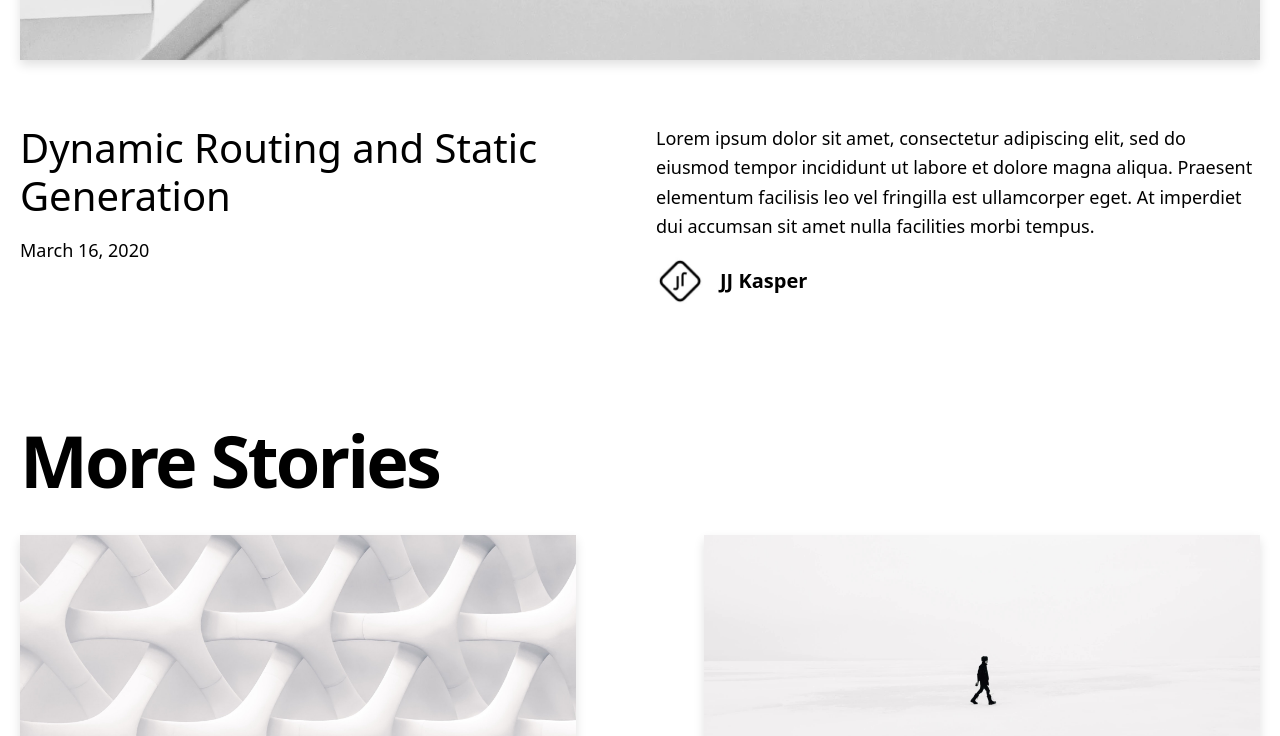
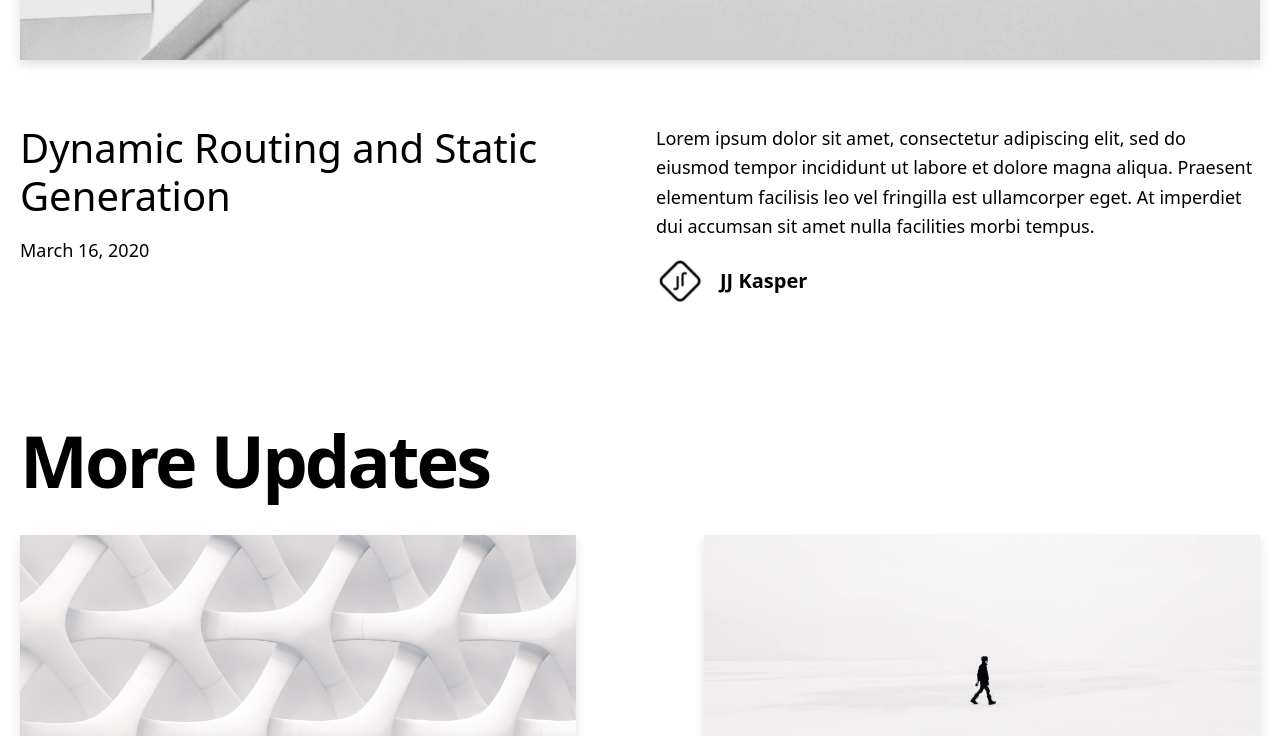
Before and after one commit to sami5001/CoMPuTEtalks, a Next.js app: page / in a window 1280 px wide. Shown: the part 949-1685 px from the top of the page. Built offline with nearby package versions, Linux system fonts and the light colour scheme.

Commit message:
readjustments

```diff
--- a/components/intro.tsx
+++ b/components/intro.tsx
@@ -13,7 +13,7 @@ const Intro = () => {
           className="underline hover:text-blue-600 duration-200 transition-colors"
         >
           CoMPuTE Programme
-        </a>{' '}.
+        </a>
         .
       </h4>
     </section>
--- a/components/meta.tsx
+++ b/components/meta.tsx
@@ -30,7 +30,7 @@ const Meta = () => {
       <link rel="shortcut icon" href="/favicon/favicon.ico" />
       <meta name="msapplication-TileColor" content="#000000" />
       <meta name="msapplication-config" content="/favicon/browserconfig.xml" />
-      <meta name="theme-color" content="#7F2011" />
+      <meta name="theme-color" content="#000" />
       <link rel="alternate" type="application/rss+xml" href="/feed.xml" />
       <meta
         name="description"
--- a/components/more-stories.tsx
+++ b/components/more-stories.tsx
@@ -9,7 +9,7 @@ const MoreStories = ({ posts }: Props) => {
   return (
     <section>
       <h2 className="mb-8 text-5xl md:text-7xl font-bold tracking-tighter leading-tight">
-        More Stories
+        More Updates
       </h2>
       <div className="grid grid-cols-1 md:grid-cols-2 md:gap-x-16 lg:gap-x-32 gap-y-20 md:gap-y-32 mb-32">
         {posts.map((post) => (
```
